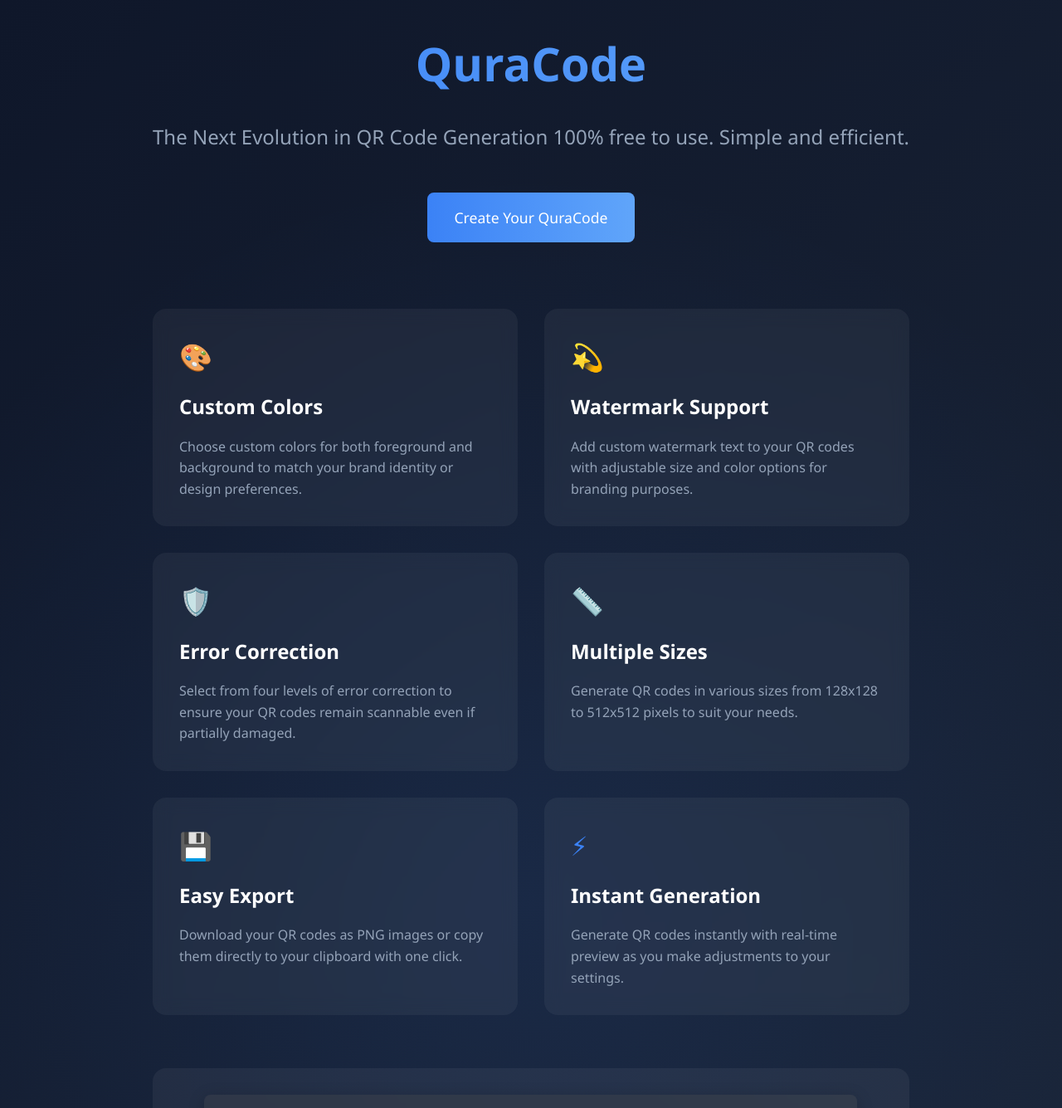
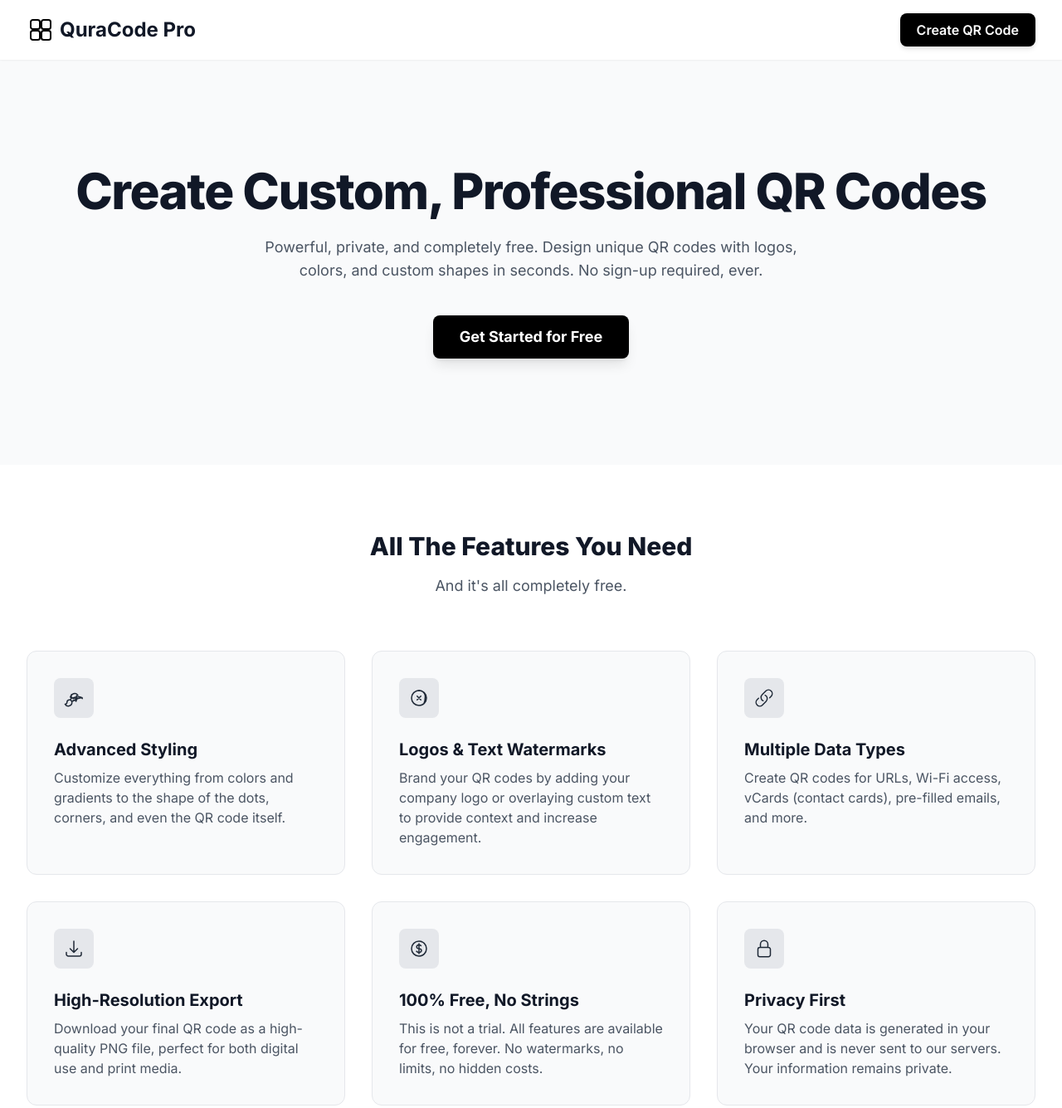
Before and after one commit to ANIMANxd/QuraCode, a plain HTML site: page index.html in a window 1280 px wide. Shown: the top 1335 px of the page at 83% size. Drawn offline with nearby package versions, Linux system fonts and the light colour scheme.

Commit message:
Update index.html

```diff
--- a/index.html
+++ b/index.html
@@ -3,279 +3,160 @@
 <head>
     <meta charset="UTF-8">
     <meta name="viewport" content="width=device-width, initial-scale=1.0">
-    <title>QuraCode - Advanced QR Code Generator</title>
-    <script src="https://cdnjs.cloudflare.com/ajax/libs/qrcodejs/1.0.0/qrcode.min.js"></script>
-    <link href="https://cdnjs.cloudflare.com/ajax/libs/font-awesome/6.0.0/css/all.min.css" rel="stylesheet">
+    <title>QuraCode Pro - Free Professional QR Code Generator</title>
+    <script src="https://cdn.tailwindcss.com"></script>
+    <link rel="preconnect" href="https://fonts.googleapis.com">
+    <link rel="preconnect" href="https://fonts.gstatic.com" crossorigin>
+    <link href="https://fonts.googleapis.com/css2?family=Inter:wght@400;500;600;700;800&display=swap" rel="stylesheet">
     <style>
-        * {
-            margin: 0;
-            padding: 0;
-            box-sizing: border-box;
-            font-family: 'Segoe UI', Tahoma, Geneva, Verdana, sans-serif;
+        body {
+            font-family: 'Inter', sans-serif;
         }
-
-        body {
-            background: linear-gradient(135deg, #0f172a 0%, #1e293b 100%);
-            color: #fff;
-            line-height: 1.6;
+        .hero-glow {
+            box-shadow: 0 0 100px 30px rgba(99, 102, 241, 0.4);
         }
-
-        .hero {
-            min-height: 100vh;
-            display: flex;
-            align-items: center;
-            justify-content: center;
-            padding: 2rem;
-            background: radial-gradient(circle at 50% 50%, rgba(59, 130, 246, 0.1) 0%, transparent 70%);
+        .feature-card {
+            transition: transform 0.2s ease-in-out, box-shadow 0.2s ease-in-out;
         }
-
-        .container {
-            max-width: 1200px;
-            margin: 0 auto;
-            padding: 0 2rem;
-        }
-
-        .hero-content {
-            text-align: center;
-            margin-bottom: 4rem;
-        }
-
-        h1 {
-            font-size: 3.5rem;
-            margin-bottom: 1.5rem;
-            background: linear-gradient(90deg, #3b82f6, #60a5fa);
-            -webkit-background-clip: text;
-            -webkit-text-fill-color: transparent;
-        }
-
-        .subtitle {
-            font-size: 1.5rem;
-            color: #94a3b8;
-            margin-bottom: 2rem;
-        }
-
-        .cta-button {
-            display: inline-block;
-            padding: 1rem 2rem;
-            font-size: 1.1rem;
-            background: linear-gradient(90deg, #3b82f6, #60a5fa);
-            color: white;
-            text-decoration: none;
-            border-radius: 0.5rem;
-            transition: transform 0.3s ease;
-            margin: 1rem;
-        }
-
-        .cta-button:hover {
-            transform: translateY(-2px);
-        }
-
-        .features {
-            display: grid;
-            grid-template-columns: repeat(auto-fit, minmax(300px, 1fr));
-            gap: 2rem;
-            margin: 4rem 0;
-        }
-
-        .feature-card {
-            background: rgba(255, 255, 255, 0.05);
-            padding: 2rem;
-            border-radius: 1rem;
-            backdrop-filter: blur(10px);
-            transition: transform 0.3s ease;
-        }
-
         .feature-card:hover {
             transform: translateY(-5px);
-        }
-
-        .feature-icon {
-            font-size: 2rem;
-            margin-bottom: 1rem;
-            color: #3b82f6;
-        }
-
-        .feature-title {
-            font-size: 1.5rem;
-            margin-bottom: 1rem;
-            color: #fff;
-        }
-
-        .feature-description {
-            color: #94a3b8;
-        }
-
-        .demo {
-            text-align: center;
-            margin: 4rem 0;
-            padding: 2rem;
-            background: rgba(255, 255, 255, 0.05);
-            border-radius: 1rem;
-        }
-
-        .demo img {
-            max-width: 100%;
-            border-radius: 0.5rem;
-            box-shadow: 0 4px 20px rgba(0, 0, 0, 0.2);
-        }
-
-        .footer {
-            background: rgba(15, 23, 42, 0.9);
-            padding: 4rem 0;
-            margin-top: 4rem;
-            border-top: 1px solid rgba(255, 255, 255, 0.1);
-        }
-
-        .footer-content {
-            display: grid;
-            grid-template-columns: repeat(auto-fit, minmax(250px, 1fr));
-            gap: 2rem;
-            max-width: 1200px;
-            margin: 0 auto;
-            padding: 0 2rem;
-        }
-
-        .footer-section {
-            margin-bottom: 2rem;
-        }
-
-        .footer-section h3 {
-            color: #fff;
-            margin-bottom: 1rem;
-            font-size: 1.2rem;
-        }
-
-        .footer-section p {
-            color: #94a3b8;
-            margin-bottom: 0.5rem;
-        }
-
-        .social-links {
-            display: flex;
-            gap: 1rem;
-            margin-top: 1rem;
-        }
-
-        .social-links a {
-            color: #fff;
-            font-size: 1.5rem;
-            transition: color 0.3s ease;
-            text-decoration: none;
-        }
-
-        .social-links a:hover {
-            color: #3b82f6;
-        }
-
-        .copyright {
-            text-align: center;
-            color: #94a3b8;
-            margin-top: 2rem;
-            padding-top: 2rem;
-            border-top: 1px solid rgba(255, 255, 255, 0.1);
-        }
-
-        @media (max-width: 768px) {
-            h1 {
-                font-size: 2.5rem;
-            }
-
-            .subtitle {
-                font-size: 1.2rem;
-            }
-
-            .feature-card {
-                margin: 1rem 0;
-            }
-
-            .footer-content {
-                grid-template-columns: 1fr;
-                text-align: center;
-            }
-
-            .social-links {
-                justify-content: center;
-            }
+            box-shadow: 0 10px 15px -3px rgba(0, 0, 0, 0.1), 0 4px 6px -2px rgba(0, 0, 0, 0.05);
         }
     </style>
 </head>
-<body>
-    <div class="hero">
-        <div class="container">
-            <div class="hero-content">
-                <h1>QuraCode</h1>
-                <p class="subtitle">The Next Evolution in QR Code Generation 100% free to use. Simple and efficient.</p>
-                <a href="qrcode.html" class="cta-button">Create Your QuraCode</a>
+<body class="bg-gray-50 text-gray-800">
+
+    <!-- Header -->
+    <header class="bg-white shadow-sm sticky top-0 z-50">
+        <div class="container mx-auto max-w-7xl px-4 sm:px-6 lg:px-8">
+            <div class="flex justify-between items-center py-4">
+                <div class="flex items-center space-x-2">
+                     <svg class="h-8 w-8 text-black" xmlns="http://www.w3.org/2000/svg" fill="none" viewBox="0 0 24 24" stroke-width="1.5" stroke="currentColor">
+                        <path stroke-linecap="round" stroke-linejoin="round" d="M3.75 4.875c0-1.036.84-1.875 1.875-1.875h4.5c1.036 0 1.875.84 1.875 1.875v4.5c0 1.036-.84 1.875-1.875 1.875h-4.5A1.875 1.875 0 013.75 9.375v-4.5zM3.75 14.625c0-1.036.84-1.875 1.875-1.875h4.5c1.036 0 1.875.84 1.875 1.875v4.5c0 1.036-.84 1.875-1.875 1.875h-4.5a1.875 1.875 0 01-1.875-1.875v-4.5zM13.5 4.875c0-1.036.84-1.875 1.875-1.875h4.5c1.036 0 1.875.84 1.875 1.875v4.5c0 1.036-.84 1.875-1.875 1.875h-4.5a1.875 1.875 0 01-1.875-1.875v-4.5zM13.5 14.625c0-1.036.84-1.875 1.875-1.875h4.5c1.036 0 1.875.84 1.875 1.875v4.5c0 1.036-.84 1.875-1.875 1.875h-4.5a1.875 1.875 0 01-1.875-1.875v-4.5z" />
+                    </svg>
+                    <span class="text-2xl font-bold text-gray-900">QuraCode Pro</span>
+                </div>
+                <a href="qura-code_pro.html" class="inline-block bg-black text-white font-semibold py-2 px-5 rounded-lg shadow-md hover:bg-gray-800 transition-colors">
+                    Create QR Code
+                </a>
             </div>
+        </div>
+    </header>
 
-            <div class="features">
-                <div class="feature-card">
-                    <div class="feature-icon">🎨</div>
-                    <h3 class="feature-title">Custom Colors</h3>
-                    <p class="feature-description">Choose custom colors for both foreground and background to match your brand identity or design preferences.</p>
-                </div>
-
-                <div class="feature-card">
-                    <div class="feature-icon">💫</div>
-                    <h3 class="feature-title">Watermark Support</h3>
-                    <p class="feature-description">Add custom watermark text to your QR codes with adjustable size and color options for branding purposes.</p>
-                </div>
-
-                <div class="feature-card">
-                    <div class="feature-icon">🛡️</div>
-                    <h3 class="feature-title">Error Correction</h3>
-                    <p class="feature-description">Select from four levels of error correction to ensure your QR codes remain scannable even if partially damaged.</p>
-                </div>
-
-                <div class="feature-card">
-                    <div class="feature-icon">📏</div>
-                    <h3 class="feature-title">Multiple Sizes</h3>
-                    <p class="feature-description">Generate QR codes in various sizes from 128x128 to 512x512 pixels to suit your needs.</p>
-                </div>
-
-                <div class="feature-card">
-                    <div class="feature-icon">💾</div>
-                    <h3 class="feature-title">Easy Export</h3>
-                    <p class="feature-description">Download your QR codes as PNG images or copy them directly to your clipboard with one click.</p>
-                </div>
-
-                <div class="feature-card">
-                    <div class="feature-icon">⚡</div>
-                    <h3 class="feature-title">Instant Generation</h3>
-                    <p class="feature-description">Generate QR codes instantly with real-time preview as you make adjustments to your settings.</p>
+    <!-- Main Content -->
+    <main>
+        <!-- Hero Section -->
+        <section class="py-20 sm:py-32">
+            <div class="container mx-auto max-w-7xl px-4 sm:px-6 lg:px-8 text-center">
+                <h1 class="text-4xl sm:text-5xl lg:text-6xl font-extrabold text-gray-900 tracking-tight">
+                    Create Custom, Professional QR Codes
+                </h1>
+                <p class="mt-6 max-w-2xl mx-auto text-lg text-gray-600">
+                    Powerful, private, and completely free. Design unique QR codes with logos, colors, and custom shapes in seconds. No sign-up required, ever.
+                </p>
+                <div class="mt-10 flex justify-center gap-4 flex-wrap">
+                    <a href="qura-code_pro.html" class="inline-block bg-black text-white font-bold py-3 px-8 rounded-lg text-lg shadow-lg hover:bg-gray-800 transition-transform hover:scale-105">
+                        Get Started for Free
+                    </a>
                 </div>
             </div>
+        </section>
 
-            <div class="demo">
-                <img src="qr-interface.png" alt="QR Code Generator Interface" />
-            </div>
-            <div class="hero-content">
-                <a href="qrcode.html" class="cta-button">Create Your QuraCode</a>
-            </div>
+        <!-- Features Section -->
+        <section class="py-20 bg-white">
+            <div class="container mx-auto max-w-7xl px-4 sm:px-6 lg:px-8">
+                <div class="text-center">
+                    <h2 class="text-3xl font-extrabold text-gray-900">All The Features You Need</h2>
+                    <p class="mt-4 text-lg text-gray-600">And it's all completely free.</p>
+                </div>
+                <div class="mt-16 grid gap-8 md:grid-cols-2 lg:grid-cols-3">
+                    <!-- Feature 1: Custom Styles -->
+                    <div class="feature-card bg-gray-50 p-8 rounded-xl border border-gray-200">
+                        <div class="bg-gray-200 text-gray-800 rounded-lg h-12 w-12 flex items-center justify-center">
+                            <svg class="h-6 w-6" xmlns="http://www.w3.org/2000/svg" fill="none" viewBox="0 0 24 24" stroke-width="1.5" stroke="currentColor"><path stroke-linecap="round" stroke-linejoin="round" d="M9.53 16.122a3 3 0 00-5.78 1.128 2.25 2.25 0 01-2.4 2.245 4.5 4.5 0 008.4-2.245c0-.399-.078-.78-.22-1.128zm0 0a15.998 15.998 0 003.388-1.62m-5.043-.025a15.998 15.998 0 011.622-3.385m5.043.025a2.25 2.25 0 012.4-2.245 4.5 4.5 0 00-8.4 2.245c0 .399.078.78.22 1.128zm0 0a15.998 15.998 0 01-3.388 1.62m5.043-.025a15.998 15.998 0 00-1.622 3.385m1.622-3.385a2.25 2.25 0 00-2.4 2.245 4.5 4.5 0 018.4-2.245c0-.399-.078-.78-.22-1.128zm0 0a15.998 15.998 0 00-3.388-1.62m-5.043-.025a15.998 15.998 0 011.622-3.385" /></svg>
+                        </div>
+                        <h3 class="mt-6 text-xl font-bold text-gray-900">Advanced Styling</h3>
+                        <p class="mt-2 text-gray-600">Customize everything from colors and gradients to the shape of the dots, corners, and even the QR code itself.</p>
+                    </div>
 
-        </div>
-    </div>
-    <footer class="footer">
-        <div class="footer-content">
-            <div class="footer-section">
-                <h3>Contact Me</h3>
-                <p>Email: kryptogrammer101@gmail.com</p>
+                    <!-- Feature 2: Logos & Watermarks -->
+                    <div class="feature-card bg-gray-50 p-8 rounded-xl border border-gray-200">
+                         <div class="bg-gray-200 text-gray-800 rounded-lg h-12 w-12 flex items-center justify-center">
+                            <svg class="h-6 w-6" xmlns="http://www.w3.org/2000/svg" fill="none" viewBox="0 0 24 24" stroke-width="1.5" stroke="currentColor"><path stroke-linecap="round" stroke-linejoin="round" d="M7.864 4.243A7.5 7.5 0 0119.5 10.5c0 2.92-.556 5.709-1.588 8.262M9.75 9.75l4.5 4.5m0-4.5l-4.5 4.5M21 12a9 9 0 11-18 0 9 9 0 0118 0z" /></svg>
+                        </div>
+                        <h3 class="mt-6 text-xl font-bold text-gray-900">Logos & Text Watermarks</h3>
+                        <p class="mt-2 text-gray-600">Brand your QR codes by adding your company logo or overlaying custom text to provide context and increase engagement.</p>
+                    </div>
 
-            </div>
+                    <!-- Feature 3: Multiple Data Types -->
+                    <div class="feature-card bg-gray-50 p-8 rounded-xl border border-gray-200">
+                         <div class="bg-gray-200 text-gray-800 rounded-lg h-12 w-12 flex items-center justify-center">
+                            <svg class="h-6 w-6" xmlns="http://www.w3.org/2000/svg" fill="none" viewBox="0 0 24 24" stroke-width="1.5" stroke="currentColor"><path stroke-linecap="round" stroke-linejoin="round" d="M13.19 8.688a4.5 4.5 0 011.242 7.244l-4.5 4.5a4.5 4.5 0 01-6.364-6.364l1.757-1.757m13.35-.622l1.757-1.757a4.5 4.5 0 00-6.364-6.364l-4.5 4.5a4.5 4.5 0 001.242 7.244" /></svg>
+                        </div>
+                        <h3 class="mt-6 text-xl font-bold text-gray-900">Multiple Data Types</h3>
+                        <p class="mt-2 text-gray-600">Create QR codes for URLs, Wi-Fi access, vCards (contact cards), pre-filled emails, and more.</p>
+                    </div>
 
-            <div class="footer-section">
-                <h3>Connect With Us</h3>
-                <p>Follow me on social media.</p>
-                <div class="social-links">
-                    <a href="https://github.com/ANIMANxd" target="_blank"><i class="fab fa-github"></i></a>
-                    <a href="https://instagram.com/_aniruddha_bhide" target="_blank"><i class="fab fa-instagram"></i></a>
+                    <!-- Feature 4: High-Resolution Export -->
+                    <div class="feature-card bg-gray-50 p-8 rounded-xl border border-gray-200">
+                        <div class="bg-gray-200 text-gray-800 rounded-lg h-12 w-12 flex items-center justify-center">
+                           <svg class="h-6 w-6" xmlns="http://www.w3.org/2000/svg" fill="none" viewBox="0 0 24 24" stroke-width="1.5" stroke="currentColor"><path stroke-linecap="round" stroke-linejoin="round" d="M3 16.5v2.25A2.25 2.25 0 005.25 21h13.5A2.25 2.25 0 0021 18.75V16.5M16.5 12L12 16.5m0 0L7.5 12m4.5 4.5V3" /></svg>
+                        </div>
+                        <h3 class="mt-6 text-xl font-bold text-gray-900">High-Resolution Export</h3>
+                        <p class="mt-2 text-gray-600">Download your final QR code as a high-quality PNG file, perfect for both digital use and print media.</p>
+                    </div>
+
+                    <!-- Feature 5: Completely Free -->
+                    <div class="feature-card bg-gray-50 p-8 rounded-xl border border-gray-200">
+                         <div class="bg-gray-200 text-gray-800 rounded-lg h-12 w-12 flex items-center justify-center">
+                            <svg class="h-6 w-6" xmlns="http://www.w3.org/2000/svg" fill="none" viewBox="0 0 24 24" stroke-width="1.5" stroke="currentColor"><path stroke-linecap="round" stroke-linejoin="round" d="M12 6v12m-3-2.818l.879.659c1.171.879 3.07.879 4.242 0 1.172-.879 1.172-2.303 0-3.182C13.536 12.219 12.768 12 12 12c-.725 0-1.45-.22-2.003-.659-1.106-.879-1.106-2.303 0-3.182s2.9-.879 4.006 0l.415.33M21 12a9 9 0 11-18 0 9 9 0 0118 0z" /></svg>
+                        </div>
+                        <h3 class="mt-6 text-xl font-bold text-gray-900">100% Free, No Strings</h3>
+                        <p class="mt-2 text-gray-600">This is not a trial. All features are available for free, forever. No watermarks, no limits, no hidden costs.</p>
+                    </div>
+
+                     <!-- Feature 6: Privacy First -->
+                    <div class="feature-card bg-gray-50 p-8 rounded-xl border border-gray-200">
+                        <div class="bg-gray-200 text-gray-800 rounded-lg h-12 w-12 flex items-center justify-center">
+                           <svg class="h-6 w-6" xmlns="http://www.w3.org/2000/svg" fill="none" viewBox="0 0 24 24" stroke-width="1.5" stroke="currentColor"><path stroke-linecap="round" stroke-linejoin="round" d="M16.5 10.5V6.75a4.5 4.5 0 10-9 0v3.75m-.75 11.25h10.5a2.25 2.25 0 002.25-2.25v-6.75a2.25 2.25 0 00-2.25-2.25H6.75a2.25 2.25 0 00-2.25 2.25v6.75a2.25 2.25 0 002.25 2.25z" /></svg>
+                        </div>
+                        <h3 class="mt-6 text-xl font-bold text-gray-900">Privacy First</h3>
+                        <p class="mt-2 text-gray-600">Your QR code data is generated in your browser and is never sent to our servers. Your information remains private.</p>
+                    </div>
                 </div>
             </div>
-        </div>
+        </section>
 
-        <div class="copyright">
-            <p style="font-size: 0.9rem; margin-top: 0.5rem;">Developed by @ANIMANxd</p>
+        <!-- CTA Section -->
+        <section class="py-20">
+            <div class="container mx-auto max-w-4xl px-4 sm:px-6 lg:px-8 text-center">
+                 <h2 class="text-3xl font-extrabold text-gray-900">Ready to Create?</h2>
+                 <p class="mt-4 text-lg text-gray-600">
+                    Get started now and see how easy it is to create a QR code that stands out.
+                </p>
+                <div class="mt-8">
+                    <a href="qura-code_pro.html" class="inline-block bg-black text-white font-bold py-3 px-8 rounded-lg text-lg shadow-lg hover:bg-gray-800 transition-transform hover:scale-105">
+                        Start Designing Now
+                    </a>
+                </div>
+            </div>
+        </section>
+    </main>
+
+    <!-- Footer -->
+    <footer class="bg-white border-t border-gray-200">
+        <div class="container mx-auto max-w-7xl px-4 sm:px-6 lg:px-8 py-8">
+            <div class="flex justify-between items-center flex-col sm:flex-row">
+                 <div class="flex items-center space-x-2">
+                     <svg class="h-6 w-6 text-gray-500" xmlns="http://www.w3.org/2000/svg" fill="none" viewBox="0 0 24 24" stroke-width="1.5" stroke="currentColor">
+                        <path stroke-linecap="round" stroke-linejoin="round" d="M3.75 4.875c0-1.036.84-1.875 1.875-1.875h4.5c1.036 0 1.875.84 1.875 1.875v4.5c0 1.036-.84 1.875-1.875 1.875h-4.5A1.875 1.875 0 013.75 9.375v-4.5zM3.75 14.625c0-1.036.84-1.875 1.875-1.875h4.5c1.036 0 1.875.84 1.875 1.875v4.5c0 1.036-.84 1.875-1.875 1.875h-4.5a1.875 1.875 0 01-1.875-1.875v-4.5zM13.5 4.875c0-1.036.84-1.875 1.875-1.875h4.5c1.036 0 1.875.84 1.875 1.875v4.5c0 1.036-.84 1.875-1.875 1.875h-4.5a1.875 1.875 0 01-1.875-1.875v-4.5zM13.5 14.625c0-1.036.84-1.875 1.875-1.875h4.5c1.036 0 1.875.84 1.875 1.875v4.5c0 1.036-.84 1.875-1.875 1.875h-4.5a1.875 1.875 0 01-1.875-1.875v-4.5z" />
+                    </svg>
+                    <span class="text-lg font-semibold text-gray-700">QuraCode Pro</span>
+                </div>
+                <p class="text-gray-500 mt-4 sm:mt-0">&copy; 2025 QuraCode Pro. All rights reserved.</p>
+            </div>
         </div>
     </footer>
+
 </body>
 </html>
```
